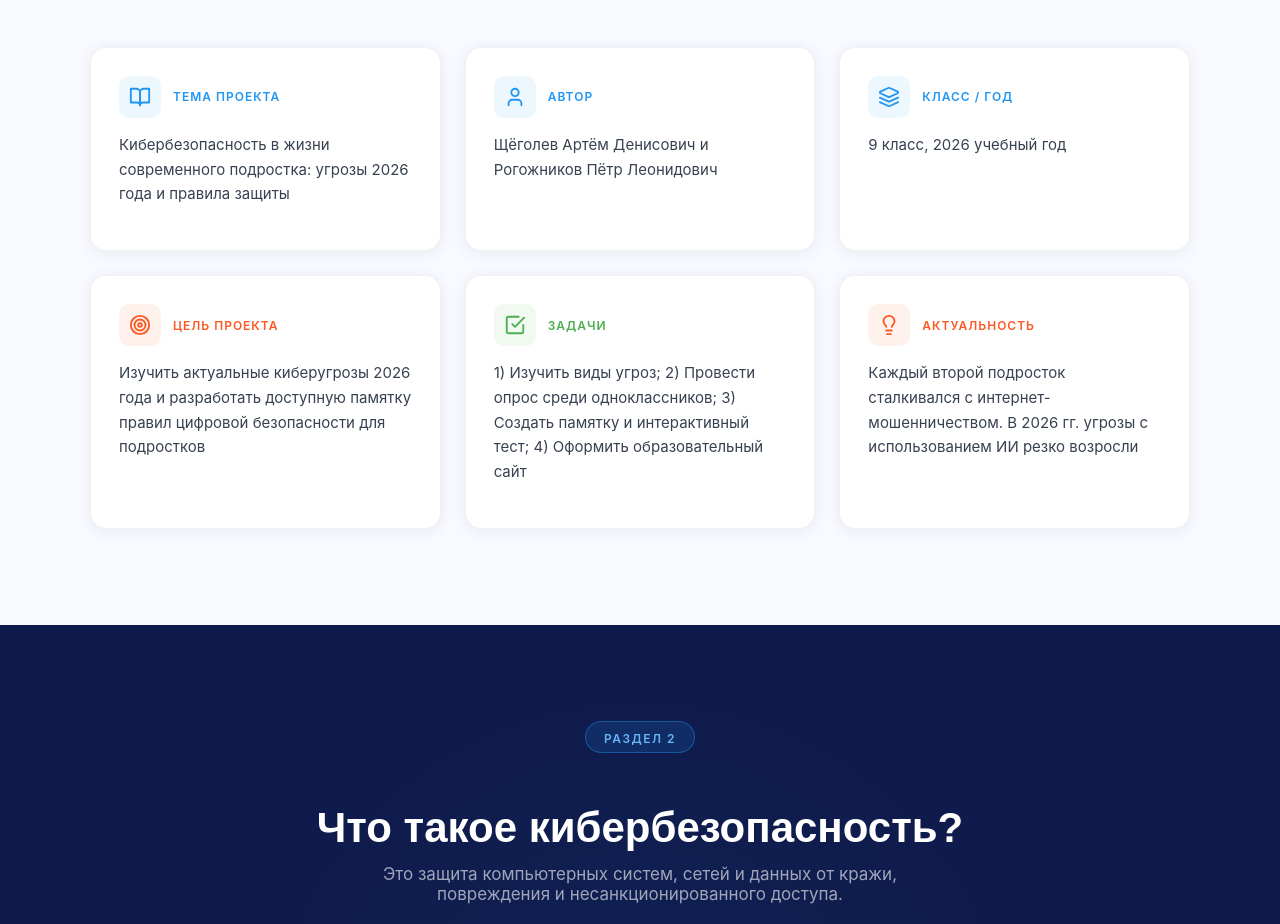
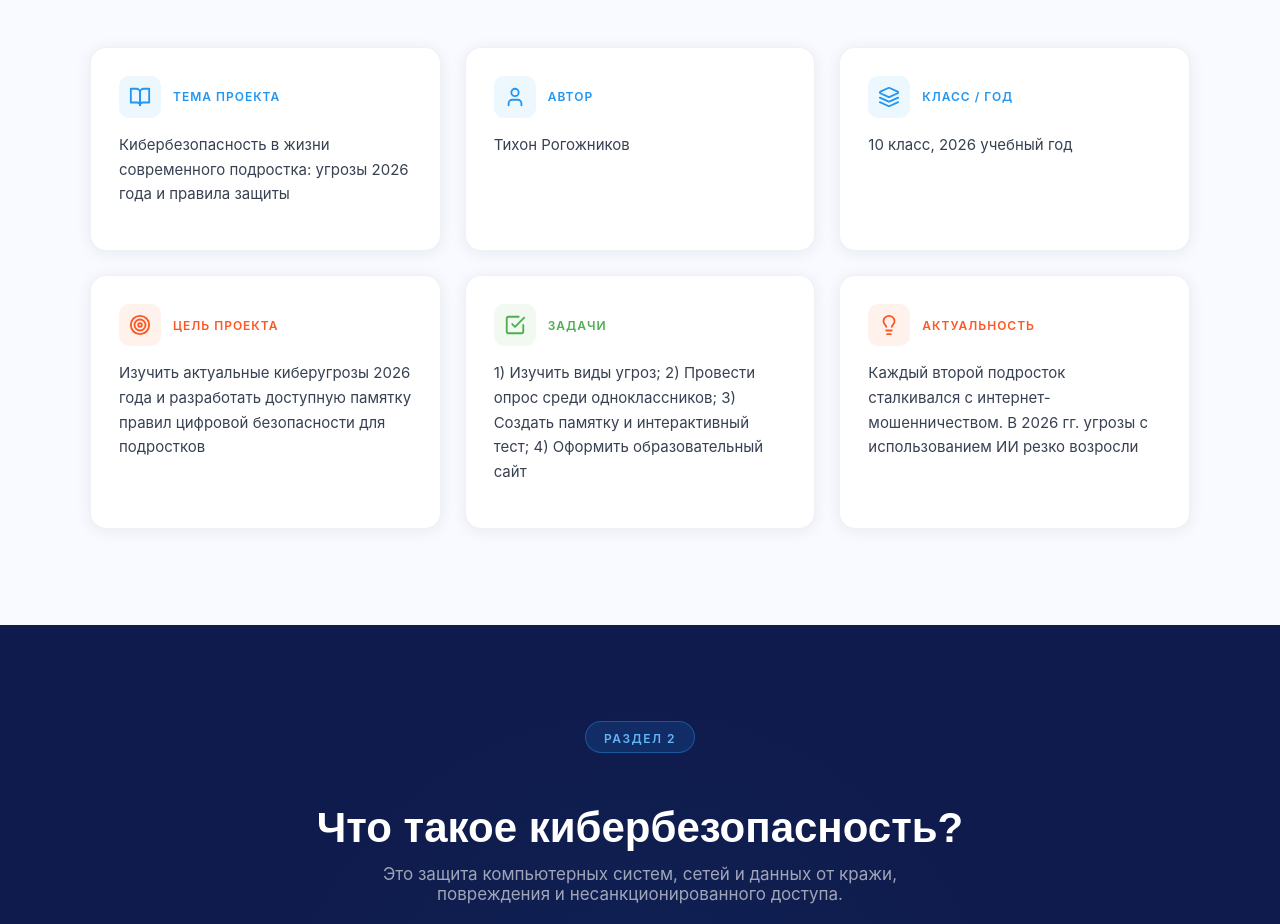
Before and after one commit to Mimi-by-typh/cybersecurity-project, a React (Vite) app: page / in a window 1280 px wide. Shown: the part 1260-2184 px from the top of the page. Built offline with nearby package versions, Linux system fonts and the light colour scheme.

Commit message:
Update PassportSection.tsx

```diff
--- a/app/components/PassportSection.tsx
+++ b/app/components/PassportSection.tsx
@@ -20,14 +20,14 @@ const passportData = [
     icon: User,
     label: "Автор",
     value:
-      "Щёголев Артём Денисович и Рогожников Пётр Леонидович",
+      "Тихон Рогожников",
     color: "#2196F3",
     bg: "rgba(33,150,243,0.08)",
   },
   {
     icon: Layers,
     label: "Класс / Год",
-    value: "9 класс, 2026 учебный год",
+    value: "10 класс, 2026 учебный год",
     color: "#2196F3",
     bg: "rgba(33,150,243,0.08)",
   },
```
